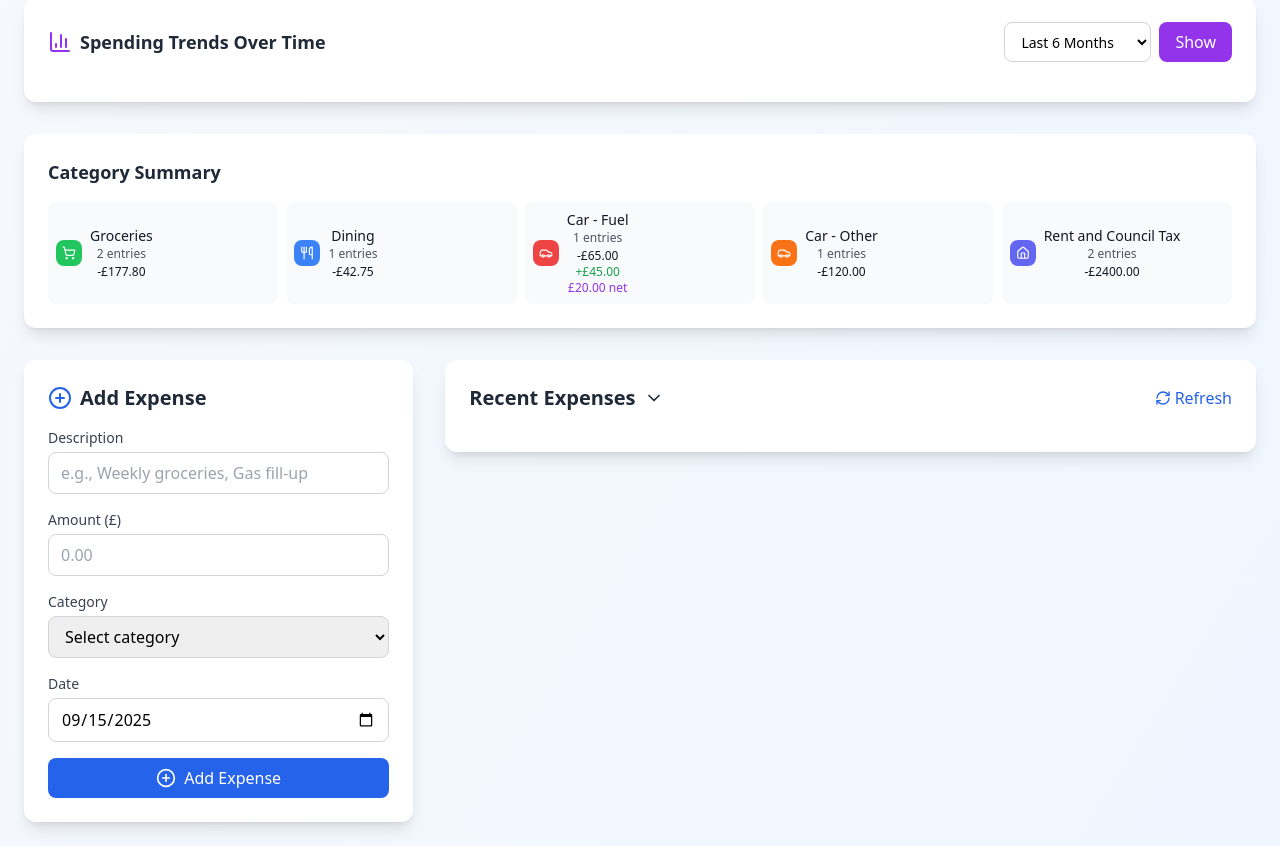
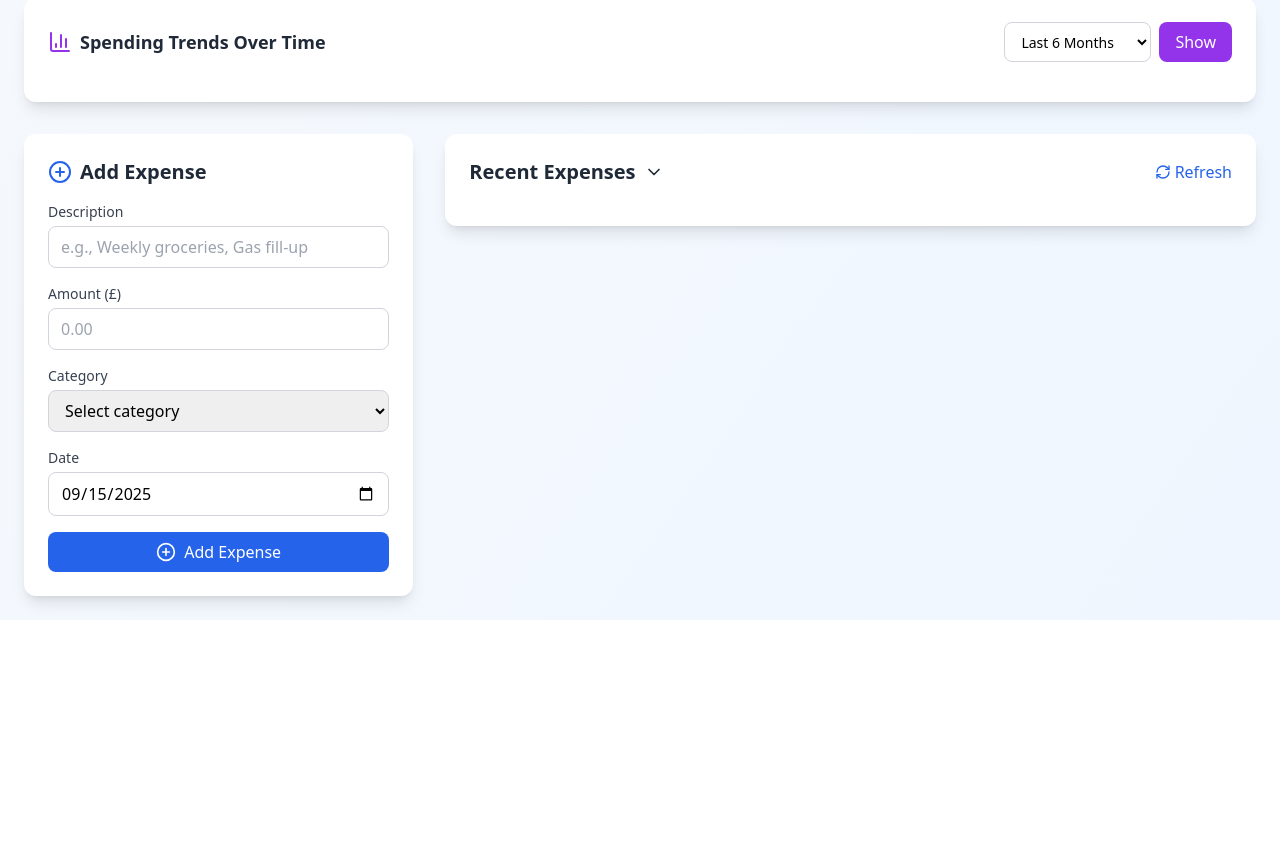
Before and after one commit to hvger/Personal-Expense-Tracker, a React (Create React App) app: page / in a window 1280 px wide. Shown: the part 1200-2046 px from the top of the page. After the commit the page ends 1820 px from the top, so only its background shows below. Built offline with nearby package versions, Linux system fonts and the light colour scheme; the HTML template or start-up script is replaced by a standard one.

Commit message:
Add expense editing, duplicate functionality, toast notifications, confirmation dialogs, and spending trend charts

```diff
--- a/src/App.js
+++ b/src/App.js
@@ -3,79 +3,7 @@ import { ChevronDown, ChevronUp, PlusCircle, Trash2,CreditCard, Wrench, Wifi, Ho
 import { BarChart, Bar, XAxis, YAxis, CartesianGrid, Tooltip, Legend, ResponsiveContainer, PieChart, Pie, LineChart, Line } from 'recharts';
 
 
-const sampleExpenses = [
-  {
-    id: '1',
-    description: 'Weekly Groceries',
-    amount: 85.50,
-    category: 'Groceries',
-    date: '2024-01-15',
-    isReimbursement: false,
-    reimbursementAmount: 0,
-    timestamp: '2024-01-15T10:30:00Z'
-  },
-  {
-    id: '2',
-    description: 'Fuel Fill-up',
-    amount: 65.00,
-    category: 'Car - Fuel',
-    date: '2024-01-14',
-    isReimbursement: true,
-    reimbursementAmount: 45.00,
-    timestamp: '2024-01-14T14:20:00Z'
-  },
-  {
-    id: '3',
-    description: 'Dinner at Restaurant',
-    amount: 42.75,
-    category: 'Dining',
-    date: '2024-01-13',
-    isReimbursement: false,
-    reimbursementAmount: 0,
-    timestamp: '2024-01-13T19:45:00Z'
-  },
-  {
-    id: '4',
-    description: 'Monthly Rent',
-    amount: 1200.00,
-    category: 'Rent and Council Tax',
-    date: '2024-01-01',
-    isReimbursement: false,
-    reimbursementAmount: 0,
-    timestamp: '2024-01-01T09:00:00Z'
-  },
-  // Add more sample data from previous months
-  {
-    id: '5',
-    description: 'December Groceries',
-    amount: 92.30,
-    category: 'Groceries',
-    date: '2023-12-10',
-    isReimbursement: false,
-    reimbursementAmount: 0,
-    timestamp: '2023-12-10T11:20:00Z'
-  },
-  {
-    id: '6',
-    description: 'Car Maintenance',
-    amount: 120.00,
-    category: 'Car - Other',
-    date: '2023-12-05',
-    isReimbursement: false,
-    reimbursementAmount: 0,
-    timestamp: '2023-12-05T14:00:00Z'
-  },
-  {
-    id: '7',
-    description: 'November Rent',
-    amount: 1200.00,
-    category: 'Rent and Council Tax',
-    date: '2023-11-01',
-    isReimbursement: false,
-    reimbursementAmount: 0,
-    timestamp: '2023-11-01T09:00:00Z'
-  }
-];
+
 // Monthly Calendar Picker Component
 const MonthlyCalendar = ({ value, onChange, availableMonths, onClose }) => {
   const currentDate = new Date();
@@ -181,7 +109,7 @@ const MonthlyCalendar = ({ value, onChange, availableMonths, onClose }) => {
 };
 
 const ExpenseTracker = () => {
-  const [expenses, setExpenses] = useState(sampleExpenses);
+  const [expenses, setExpenses] = useState([]);
   const [editingExpense, setEditingExpense] = useState(null);
   const [showEditModal, setShowEditModal] = useState(false);
   const [showDuplicateModal, setShowDuplicateModal] = useState(false)
```
Also changed, not shown: 1 other file (tests, documents, lock files or other folders).
